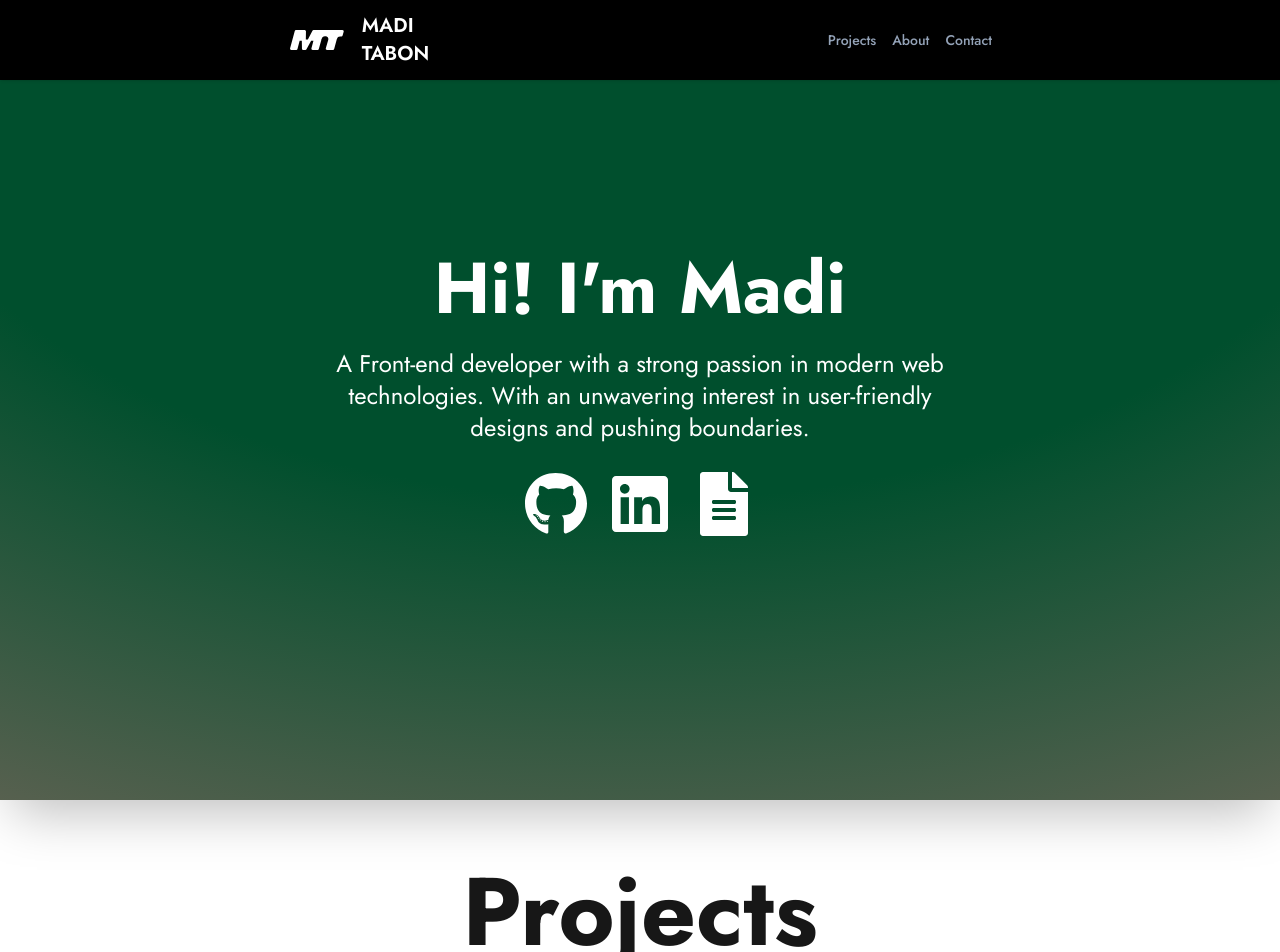
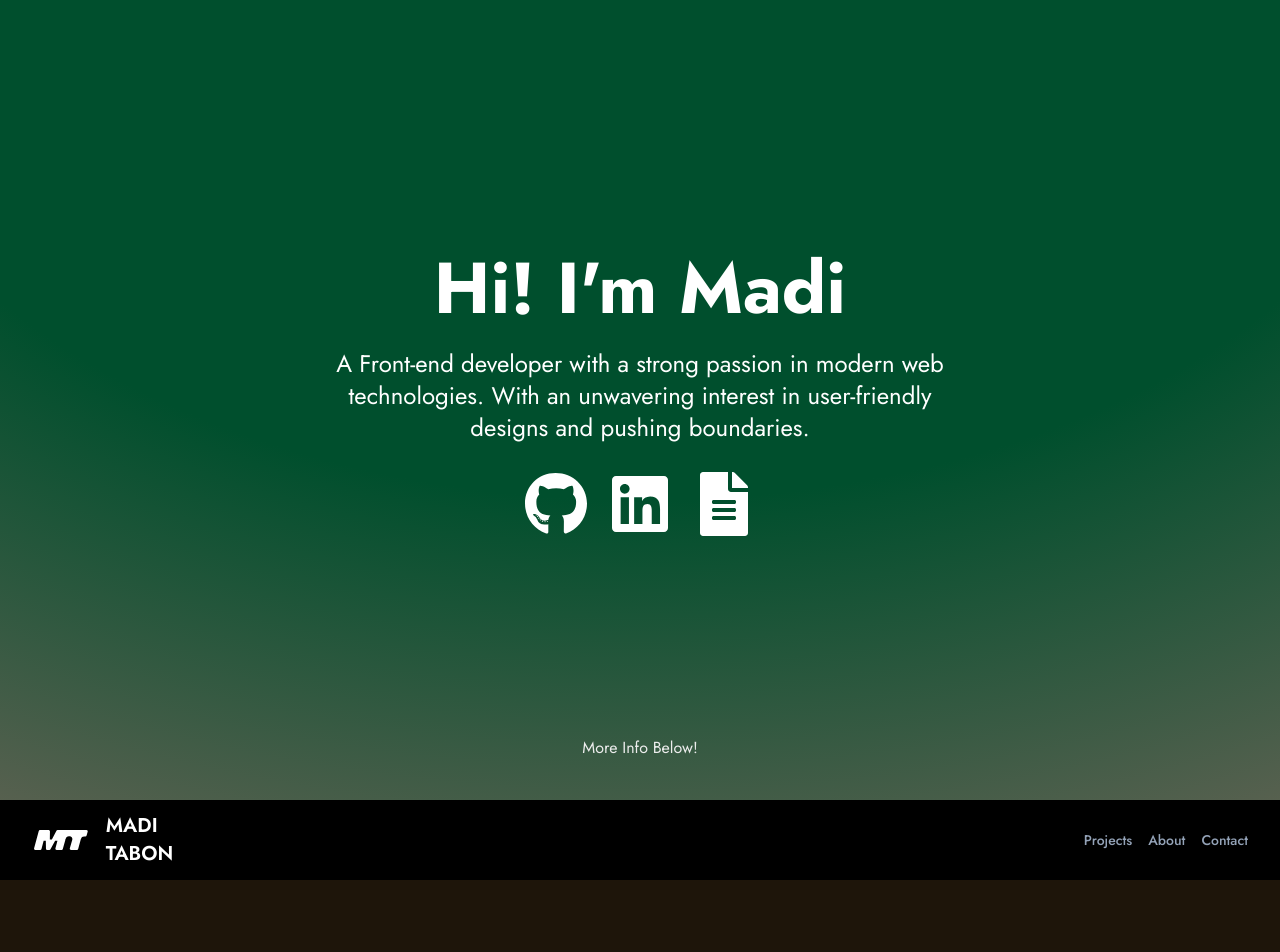
Before and after one commit to 1medi/folio, a Next.js app: page / in a window 1280 px wide. Shown: the top 952 px of the page. Built offline with nearby package versions, Linux system fonts and the light colour scheme.

Commit message:
moved header nd stuffs

```diff
--- /dev/null
+++ b/components/Header/index copy.tsx
@@ -0,0 +1,136 @@
+"use client";
+
+import {
+  motion,
+  useMotionTemplate,
+  useMotionValue,
+  useScroll,
+  useTransform,
+} from "framer-motion";
+import { useEffect, useState } from "react";
+import Wordmark from "../Wordmark";
+
+function useBoundedScroll(threshold: number) {
+  let { scrollY } = useScroll();
+  let scrollYBounded = useMotionValue(0);
+  let scrollYBoundedProgress = useTransform(
+    scrollYBounded,
+    [0, threshold],
+    [0, 1]
+  );
+
+  useEffect(() => {
+    return scrollY.on("change", (current) => {
+      let previous = scrollY.getPrevious() ?? 0;
+      let diff = current - previous;
+      let newScrollYBounded = scrollYBounded.get() + diff;
+
+      scrollYBounded.set(clamp(newScrollYBounded, 0, threshold));
+    });
+  }, [threshold, scrollY, scrollYBounded]);
+
+  return { scrollYBounded, scrollYBoundedProgress };
+}
+
+export default function Header() {
+  const [isHovered, setIsHovered] = useState(false);
+  const [isHovered1, setIsHovered1] = useState(false);
+  const [isHovered2, setIsHovered2] = useState(false);
+  let { scrollYBoundedProgress } = useBoundedScroll(400);
+  let scrollYBoundedProgressDelayed = useTransform(
+    scrollYBoundedProgress,
+    [0, 0.75, 1],
+    [0, 0, 1]
+  );
+
+  return (
+    <div className="sticky z-50 mx-auto w-full max-w-3xl flex-1 overflow-hidden text-white">
+      <div className="flex-1 overflow-y-scroll">
+        <motion.header
+          style={{
+            height: useTransform(
+              scrollYBoundedProgressDelayed,
+              [0, 1],
+              [80, 50]
+            ),
+            backgroundColor: useMotionTemplate`rgb(0 0 0 / ${useTransform(
+              scrollYBoundedProgressDelayed,
+              [0, 1],
+              [1, 0.1]
+            )})`,
+          }}
+          className="fixed inset-x-0 z-50 flex h-20 shadow backdrop-blur-md"
+        >
+          <div className="mx-auto flex flex-row w-full max-w-3xl items-center justify-between px-8">
+            <a href="/" className="flex flex-row items-center">
+              <Wordmark />
+              <motion.p
+                style={{
+                  scale: useTransform(
+                    scrollYBoundedProgressDelayed,
+                    [0, 1],
+                    [1, 0.9]
+                  ),
+                }}
+                className="flex items-center p-4 text-xl font-semibold uppercase"
+              >
+                Madi Tabon
+              </motion.p>
+            </a>
+
+            <motion.nav
+              style={{
+                opacity: useTransform(
+                  scrollYBoundedProgressDelayed,
+                  [0, 1],
+                  [1, 0]
+                ),
+              }}
+              className="flex space-x-4 text-sm font-medium text-slate-400"
+            >
+              <motion.a
+                href="/#projects"
+                onMouseEnter={() => setIsHovered(true)}
+                onMouseLeave={() => setIsHovered(false)}
+                animate={{
+                  color: isHovered ? "#DD8143" : "",
+                  scale: isHovered ? 1.15 : 1
+                }}
+                transition={{ ease: "backInOut" }}
+              >
+                Projects
+              </motion.a>
+              <motion.a
+                href="/#about"
+                onMouseEnter={() => setIsHovered1(true)}
+                onMouseLeave={() => setIsHovered1(false)}
+                animate={{
+                  color: isHovered1 ? "#DD8143" : "",
+                  scale: isHovered1 ? 1.15 : 1
+                }}
+                transition={{ ease: "backInOut" }}
+              >
+                About
+              </motion.a>
+              <motion.a
+                href="/#contact"
+                onMouseEnter={() => setIsHovered2(true)}
+                onMouseLeave={() => setIsHovered2(false)}
+                animate={{
+                  color: isHovered2 ? "#DD8143" : "",
+                  scale: isHovered2 ? 1.15 : 1
+                }}
+                transition={{ ease: "backInOut" }}
+              >
+                Contact
+              </motion.a>
+            </motion.nav>
+          </div>
+        </motion.header>
+      </div>
+    </div>
+  );
+}
+
+let clamp = (number: number, min: number, max: number) =>
+  Math.min(Math.max(number, min), max);
--- a/components/Header/index.tsx
+++ b/components/Header/index.tsx
@@ -44,8 +44,7 @@ export default function Header() {
   );
 
   return (
-    <div className="sticky z-50 mx-auto w-full max-w-3xl flex-1 overflow-hidden text-white">
-      <div className="flex-1 overflow-y-scroll">
+    <div className="sticky top-0 z-50 w-full overflow-hidden text-white">
       <motion.header
         style={{
           height: useTransform(
@@ -59,9 +58,9 @@ export default function Header() {
             [1, 0.1]
           )})`,
         }}
-          className="fixed inset-x-0 z-50 flex h-20 shadow backdrop-blur-md"
+        className="flex h-20 w-full shadow backdrop-blur-md"
       >
-          <div className="mx-auto flex flex-row w-full max-w-3xl items-center justify-between px-8">
+        <div className="flex w-full items-center justify-between px-8">
           <a href="/" className="flex flex-row items-center">
             <Wordmark />
             <motion.p
@@ -128,7 +127,6 @@ export default function Header() {
         </div>
       </motion.header>
     </div>
-    </div>
   );
 }
 
--- a/components/PageBanners/Banner/index.tsx
+++ b/components/PageBanners/Banner/index.tsx
@@ -80,7 +80,11 @@ const Banner = () => {
             <FaFileAlt size={64} className="fill-white"/>
           </motion.a>
         </div>
+        <div className="absolute bottom-10 left-0 right-0">
+        <p>More Info Below!</p>
+      </div>
       </motion.section>
+
     </div>
   );
 };
--- a/src/app/ACG/page.tsx
+++ b/src/app/ACG/page.tsx
@@ -29,7 +29,7 @@ const ACG = () => {
         <motion.section className="bg-[#a49e8d] w-full rounded-lg">
           <div className="m-auto justify-center items-center p-8 flex flex-col md:flex-row">
             <div className="p-4">
-              <h2 className="text-3xl text-center bg-black rounded-lg p-4">
+              <h2 className="text-3xl text-center bg-[#3A3F2D] rounded-lg p-4">
                 Tools Used
               </h2>
               <ul className="p-2 text-center">
@@ -38,7 +38,7 @@ const ACG = () => {
               </ul>
             </div>
             <div className="p-4">
-              <h2 className="text-3xl text-center bg-black rounded-lg p-4">
+              <h2 className="text-3xl text-center bg-[#3A3F2D] rounded-lg p-4">
                 Key Features
               </h2>
               <ul className="p-2 text-center">
@@ -49,7 +49,7 @@ const ACG = () => {
             </div>
           </div>
           <div className="about p-8 ">
-            <h2 className="text-3xl bg-black rounded-lg p-4">What is ACG?</h2>
+            <h2 className="text-3xl bg-[#3A3F2D] rounded-lg p-4">What is ACG?</h2>
             <p className="p-4">
               In ACG: Aspect of Elements, players engage in a strategic card
               game where they command elemental forces in turn-based battles.
@@ -61,7 +61,7 @@ const ACG = () => {
           </div>
 
           <div className="proj-ideation p-8">
-            <h2 className="text-3xl text-right bg-black rounded-lg p-4">
+            <h2 className="text-3xl text-right bg-[#3A3F2D] rounded-lg p-4">
               Project Ideation
             </h2>
             <div className="m-auto flex flex-col lg:flex-row p-4">
@@ -94,7 +94,7 @@ const ACG = () => {
             </div>
           </div> */}
           <div className="proj-outcome p-8 flex flex-col">
-            <h2 className="text-3xl text-left bg-black rounded-lg p-4">
+            <h2 className="text-3xl text-left bg-[#3A3F2D] rounded-lg p-4">
               Outcome
             </h2>
             <div className="m-auto flex flex-col lg:flex-row-reverse p-4">
@@ -114,7 +114,7 @@ const ACG = () => {
             </div>
           </div>
           <div className="proj-styleguide p-4 m-8 flex flex-col ">
-            <h2 className="text-3xl text-center bg-black rounded-lg p-4">
+            <h2 className="text-3xl text-center bg-[#3A3F2D] rounded-lg p-4">
               Styleguide
             </h2>
             <div className="flex p-4 m-8 flex-col justify-center items-center sm:flex-row">
--- a/src/app/globals.css
+++ b/src/app/globals.css
@@ -9,8 +9,8 @@ body {
 }
 
 :root {
-  --background: #ffffff;
-  --foreground: #171717;
+  --background: #1E150A;
+  --foreground: #ededed;
 }
 
 @media (prefers-color-scheme: dark) {
--- a/src/app/page.tsx
+++ b/src/app/page.tsx
@@ -10,8 +10,8 @@ import AboutP from "../../components/About-p/index";
 export default function Home() {
   return (
     <>
+      <Banner />
       <Header />
-      <Banner />
       <AboutP />
       {/* <Gallery /> */}
       <About />
```
Also changed, not shown: 1 other file (tests, documents, lock files or other folders). Lines whose indentation alone changed are shown as unchanged.
